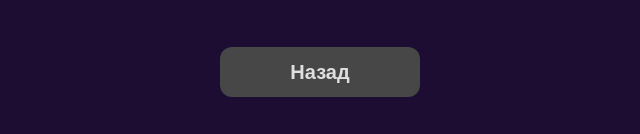
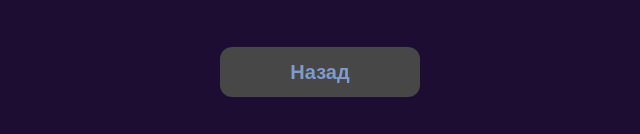
Before and after one commit to InterpolKun/interpol.github.io, a plain HTML site: page games/games.html in a window 1280 px wide. Shown: the part 4925-5059 px from the top of the page, 320-960 px from the left. Drawn offline with Linux system fonts and the light colour scheme.

Commit message:
Fix button color

```diff
--- a/css/main.css
+++ b/css/main.css
@@ -189,7 +189,7 @@ article {
 .button {
   font-size: 20px;
   font-weight: bold;
-  color: var(--main-txt-color);
+  color: var(--first-color);
   width: 200px;
   height: 50px;
   border: solid 0px;
```
